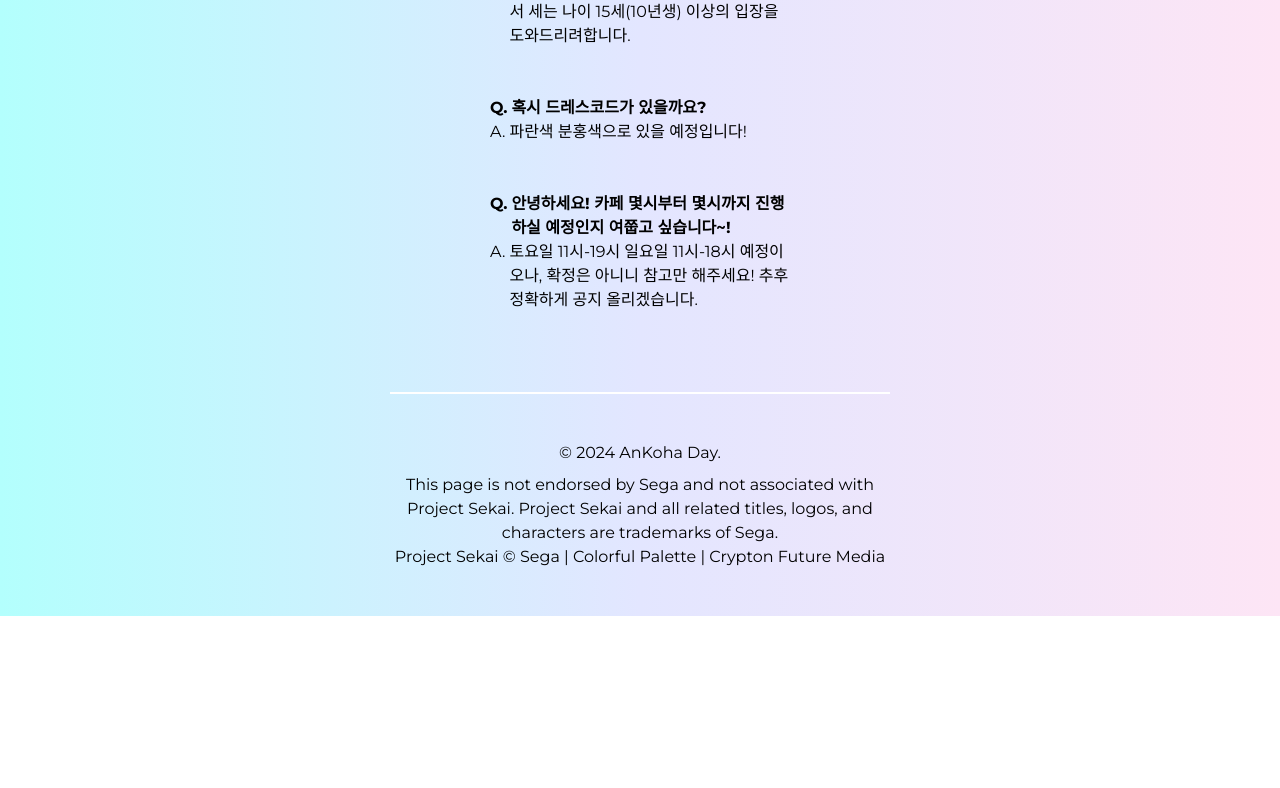
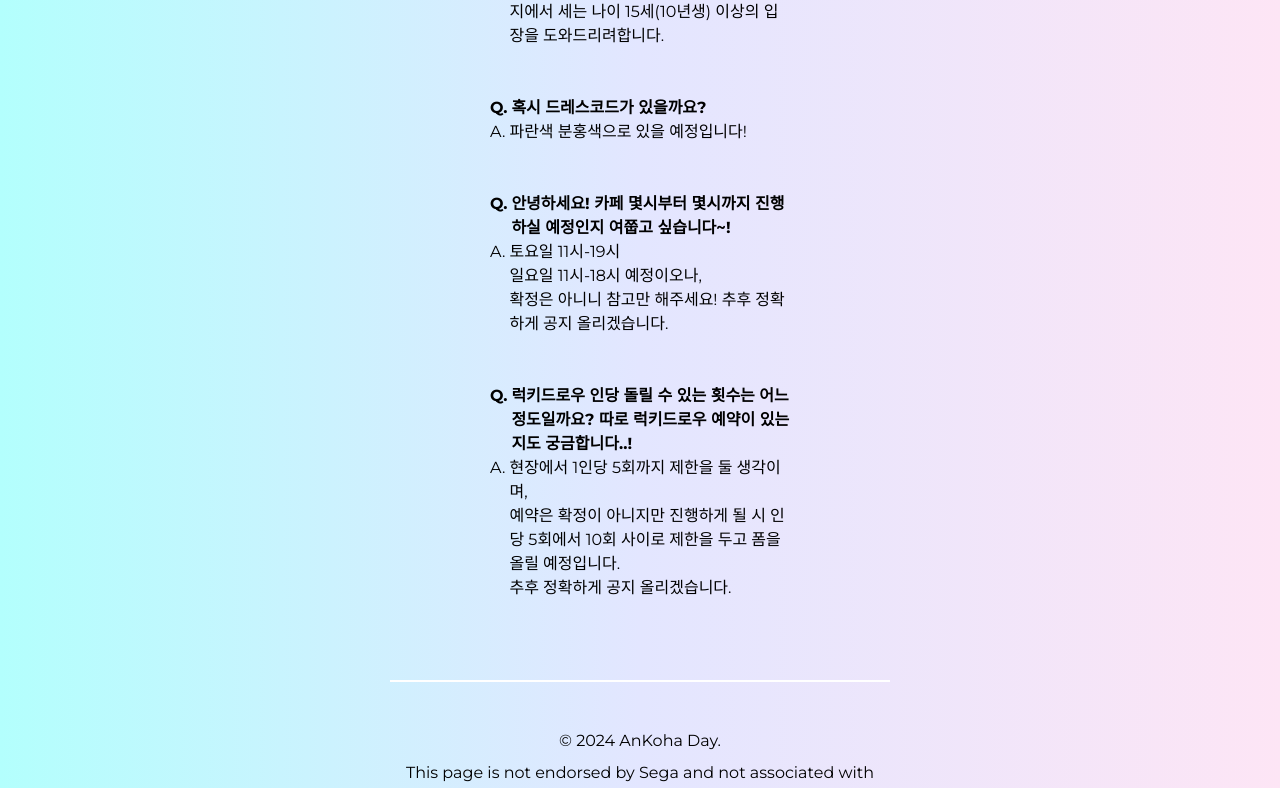
Before and after one commit to 5tarlight/happy-ankoha-day, a Next.js app: page /faq in a window 1280 px wide. Shown: the part 2256-3044 px from the top of the page. Before the commit the page ends 2872 px from the top, so only its background shows below. Built offline with nearby package versions, Linux system fonts and the light colour scheme; a web font is replaced by a local one.

Commit message:
Update page.tsx

```diff
--- a/app/faq/page.tsx
+++ b/app/faq/page.tsx
@@ -84,7 +84,8 @@ e.g. 민증,면허증, 여권, 학생증, 청소년증, 등본, PASS앱`,
     },
     {
       question: "혹시 빠른인데, 가능할까요?",
-      answer: "저희 안코하 카페는 게임 규제 나이인 15세(만14세)를 고려하여 만14세 미만은 카페 이용이 어렵다고 안내하였습니다만, 최대한 많은 분들이 이용하시길 바라는 취지에서 세는 나이 15세(10년생) 이상의 입장을 도와드리려합니다.",
+      answer: `저희 안코하 카페는 게임 규제 나이인 15세(만14세)를 고려하여 만14세 미만은 카페 이용이 어렵다고 안내하였습니다만,
+      최대한 많은 분들이 이용하시길 바라는 취지에서 세는 나이 15세(10년생) 이상의 입장을 도와드리려합니다.`,
     },
     {
       question: "혹시 드레스코드가 있을까요?",
@@ -92,9 +93,16 @@ e.g. 민증,면허증, 여권, 학생증, 청소년증, 등본, PASS앱`,
     },
     {
       question: "안녕하세요! 카페 몇시부터 몇시까지 진행하실 예정인지 여쭙고 싶습니다~!",
-      answer: "토요일 11시-19시 일요일 11시-18시 예정이오나, 확정은 아니니 참고만 해주세요! 추후 정확하게 공지 올리겠습니다.",
+      answer: `토요일 11시-19시
+      일요일 11시-18시 예정이오나,
+      확정은 아니니 참고만 해주세요! 추후 정확하게 공지 올리겠습니다.`,
     },
-
+    {
+      question: "럭키드로우 인당 돌릴 수 있는 횟수는 어느정도일까요? 따로 럭키드로우 예약이 있는지도 궁금합니다..!",
+      answer: `현장에서 1인당 5회까지 제한을 둘 생각이며,
+      예약은 확정이 아니지만 진행하게 될 시 인당 5회에서 10회 사이로 제한을 두고 폼을 올릴 예정입니다.
+      추후 정확하게 공지 올리겠습니다.`,
+    },
   ];
 
   return (
```
